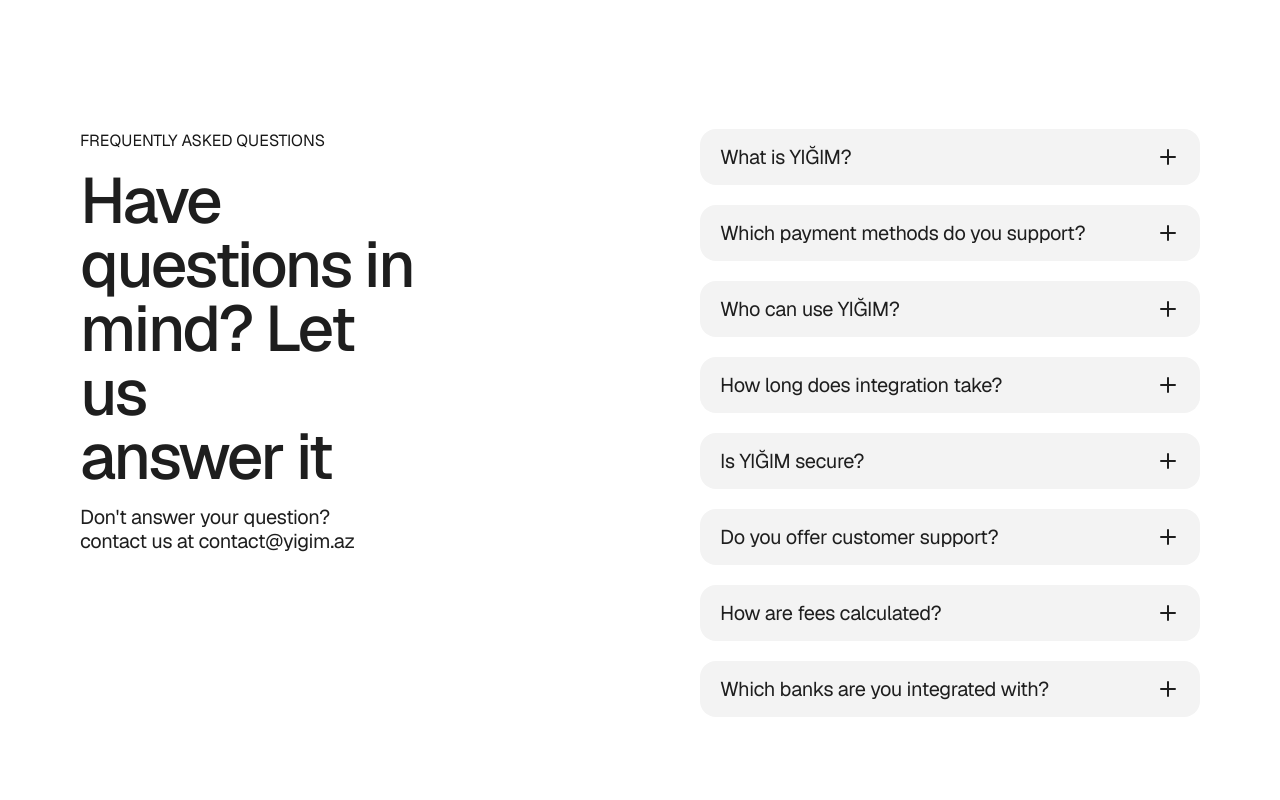
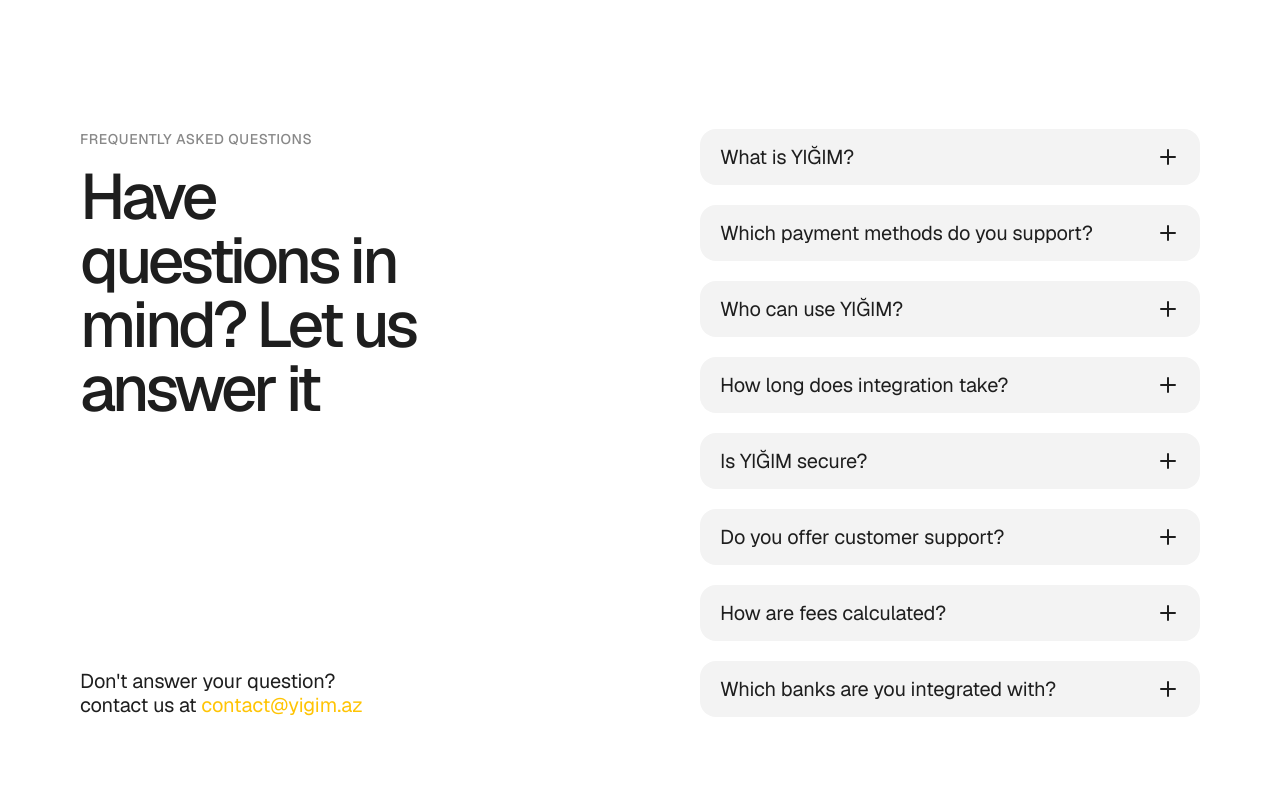
Before and after one commit to javadoffuad/yigim-app, a Next.js app: page / in a window 1280 px wide. Shown: the part 2140-2940 px from the top of the page. Built offline with nearby package versions, Linux system fonts and the light colour scheme.

Commit message:
fix(app): footer style

```diff
--- a/app/components/faq/faq.module.css
+++ b/app/components/faq/faq.module.css
@@ -5,21 +5,35 @@
     width: 100%;
     position: relative;
     z-index: 1;
+    display: flex;
+}
+
+.section-subtitle {
+    font-family: 'Geist', sans-serif;
+    font-weight: 500;
+    color: #888888;
+    font-size: 14px;
+    letter-spacing: 0.56px;
+    line-height: 20px;
+    text-transform: uppercase;
 }
 
 .faq-content {
-    display: flex;
     justify-content: space-between;
+    align-items: flex-start;
     gap: 100px;
+    width: 100%;
     max-width: 1120px;
     margin: 0 auto;
+    display: flex;
 }
 
 .faq-left {
     width: 342px;
     display: flex;
     flex-direction: column;
-    gap: 315px;
+    height: 100%;
+    justify-content: space-between;
 }
 
 .faq-header {
@@ -36,22 +50,32 @@
 }
 
 .faq-title {
+    font-family: 'Geist', sans-serif;
     font-weight: 500;
+    color: #1e1e1e;
     font-size: 64px;
+    letter-spacing: -4px;
     line-height: 64px;
-    letter-spacing: -2.56px;
-    color: #1e1e1e;
+    margin: 0;
 }
 
 .faq-contact {
+    font-family: 'Geist', sans-serif;
+    font-weight: 400;
     font-size: 20px;
     line-height: 24px;
-    letter-spacing: -0.4px;
+    letter-spacing: -0.2px;
     color: #1e1e1e;
 }
 
 .faq-contact .highlight {
     color: #ffc404;
+}
+
+.contact-email {
+    color: #ffc404;
+    letter-spacing: -0.08px;
+    line-height: 24px;
 }
 
 .faqList {
@@ -75,12 +99,13 @@
     border: none;
     border-radius: 16px;
     font-size: 20px;
-    letter-spacing: -0.4px;
+    letter-spacing: -0.2px;
     line-height: 24px;
     color: #1e1e1e;
     text-align: left;
     cursor: pointer;
     transition: all 0.2s ease;
+    font-family: 'Geist', sans-serif;
 }
 
 .faqQuestion:hover {
--- a/app/components/faq/faq.tsx
+++ b/app/components/faq/faq.tsx
@@ -13,12 +13,12 @@
             <div className={styles["faq-content"]}>
                 <div className={styles["faq-left"]}>
                     <div className={styles["faq-header"]}>
-                        <span className={styles["section-label"]}>FREQUENTLY ASKED QUESTIONS</span>
+                        <div className={styles["section-subtitle"]}>FREQUENTLY ASKED QUESTIONS</div>
                         <h2 className={styles["faq-title"]}>Have<br />questions in<br />mind? Let us<br />answer it</h2>
-                        <p className={styles["faq-contact"]}>
-                            Don't answer your question?<br />
-                            contact us at <span className={styles["contact-email"]}>contact@yigim.az</span>
-                        </p>
+                    </div>
+                    <div className={styles["faq-contact"]}>
+                        Don't answer your question?<br />
+                        contact us at <span className={styles["contact-email"]}>contact@yigim.az</span>
                     </div>
                 </div>
                 <div className={styles.faqList}>
```
